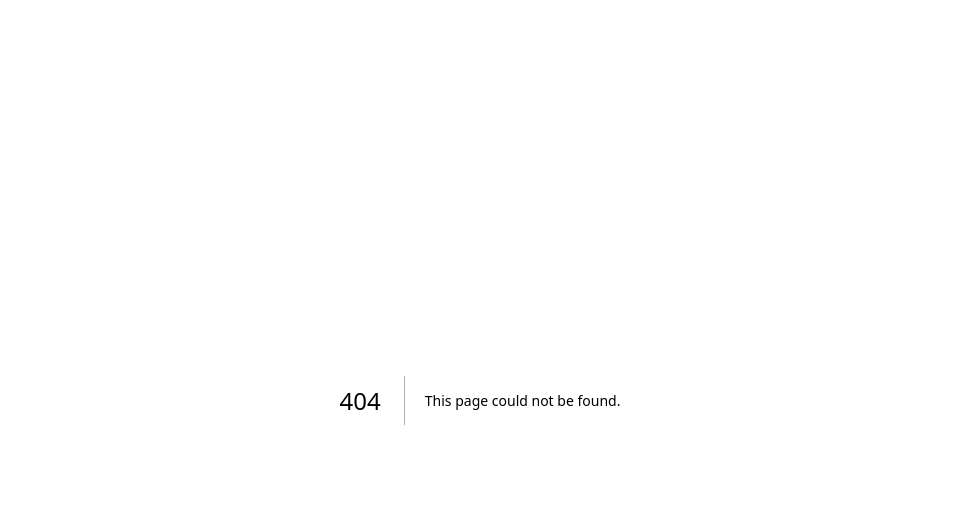
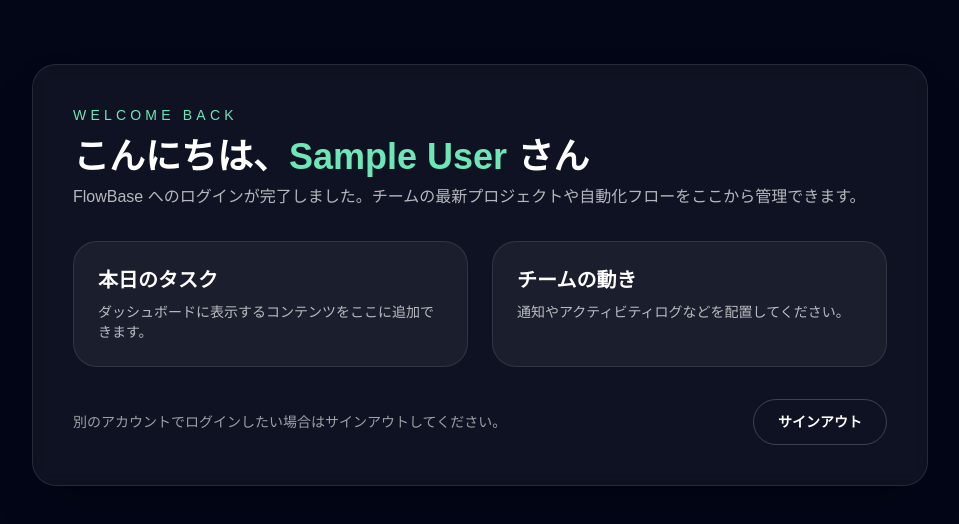
Before and after one commit to yosshii50/next_task_management, a Next.js app: page /dashboard in a window 1280 px wide. Before the commit this address had no page. Shown: the top 524 px of the page, without its empty margins (160-1119 px from the left). Built offline with nearby package versions, Linux system fonts and the light colour scheme; no server answers; sample sign-in values are in the browser's storage.

Commit message:
マイページ作成

```diff
--- /dev/null
+++ b/app/dashboard/page.tsx
@@ -0,0 +1,47 @@
+import { getServerSession } from "next-auth";
+import { redirect } from "next/navigation";
+
+import SignOutButton from "@/components/sign-out-button";
+import { authOptions } from "@/lib/auth";
+
+export default async function DashboardPage() {
+  const session = await getServerSession(authOptions);
+
+  if (!session?.user) {
+    redirect("/");
+  }
+
+  const displayName = session.user.name ?? session.user.email ?? "メンバー";
+
+  return (
+    <div className="min-h-screen bg-slate-950 px-6 py-16 text-white">
+      <div className="mx-auto flex w-full max-w-4xl flex-col gap-8 rounded-3xl border border-white/10 bg-white/5 p-10 shadow-2xl backdrop-blur">
+        <div>
+          <p className="text-sm uppercase tracking-[0.3em] text-emerald-300">Welcome back</p>
+          <h1 className="mt-3 text-4xl font-semibold">
+            こんにちは、<span className="text-emerald-300">{displayName}</span> さん
+          </h1>
+          <p className="mt-2 text-white/70">
+            FlowBase へのログインが完了しました。チームの最新プロジェクトや自動化フローをここから管理できます。
+          </p>
+        </div>
+
+        <div className="grid gap-6 lg:grid-cols-2">
+          <div className="rounded-3xl border border-white/10 bg-white/5 p-6">
+            <h2 className="text-xl font-semibold">本日のタスク</h2>
+            <p className="mt-2 text-sm text-white/70">ダッシュボードに表示するコンテンツをここに追加できます。</p>
+          </div>
+          <div className="rounded-3xl border border-white/10 bg-white/5 p-6">
+            <h2 className="text-xl font-semibold">チームの動き</h2>
+            <p className="mt-2 text-sm text-white/70">通知やアクティビティログなどを配置してください。</p>
+          </div>
+        </div>
+
+        <div className="flex flex-wrap items-center justify-between gap-4">
+          <p className="text-sm text-white/60">別のアカウントでログインしたい場合はサインアウトしてください。</p>
+          <SignOutButton />
+        </div>
+      </div>
+    </div>
+  );
+}
--- a/components/login-form.tsx
+++ b/components/login-form.tsx
@@ -10,12 +10,10 @@ export default function LoginForm() {
   const router = useRouter();
   const [submitting, setSubmitting] = useState(false);
   const [error, setError] = useState<string | null>(null);
-  const [success, setSuccess] = useState<string | null>(null);
 
   async function handleSubmit(event: FormEvent<HTMLFormElement>) {
     event.preventDefault();
     setError(null);
-    setSuccess(null);
     setSubmitting(true);
 
     const formData = new FormData(event.currentTarget);
@@ -35,9 +33,7 @@ export default function LoginForm() {
       return;
     }
 
-    router.refresh();
-    setSuccess("サインインしました。");
-    (event.target as HTMLFormElement).reset();
+    router.push("/dashboard");
   }
 
   return (
@@ -98,7 +94,6 @@ export default function LoginForm() {
           <span className="text-white/50">SAML対応</span>
         </div>
         {error && <p className="text-sm text-rose-300">{error}</p>}
-        {success && <p className="text-sm text-emerald-300">{success}</p>}
         <button
           type="submit"
           disabled={submitting}
--- /dev/null
+++ b/components/sign-out-button.tsx
@@ -0,0 +1,24 @@
+"use client";
+
+import { useState } from "react";
+import { signOut } from "next-auth/react";
+
+export default function SignOutButton() {
+  const [loading, setLoading] = useState(false);
+
+  async function handleClick() {
+    setLoading(true);
+    await signOut({ callbackUrl: "/" });
+  }
+
+  return (
+    <button
+      type="button"
+      onClick={handleClick}
+      disabled={loading}
+      className="rounded-full border border-white/20 px-6 py-3 text-sm font-semibold text-white transition hover:border-white/40 disabled:cursor-not-allowed disabled:opacity-60"
+    >
+      {loading ? "サインアウト中..." : "サインアウト"}
+    </button>
+  );
+}
```
Also changed, not shown: 2 other files (tests, documents, lock files or other folders).
